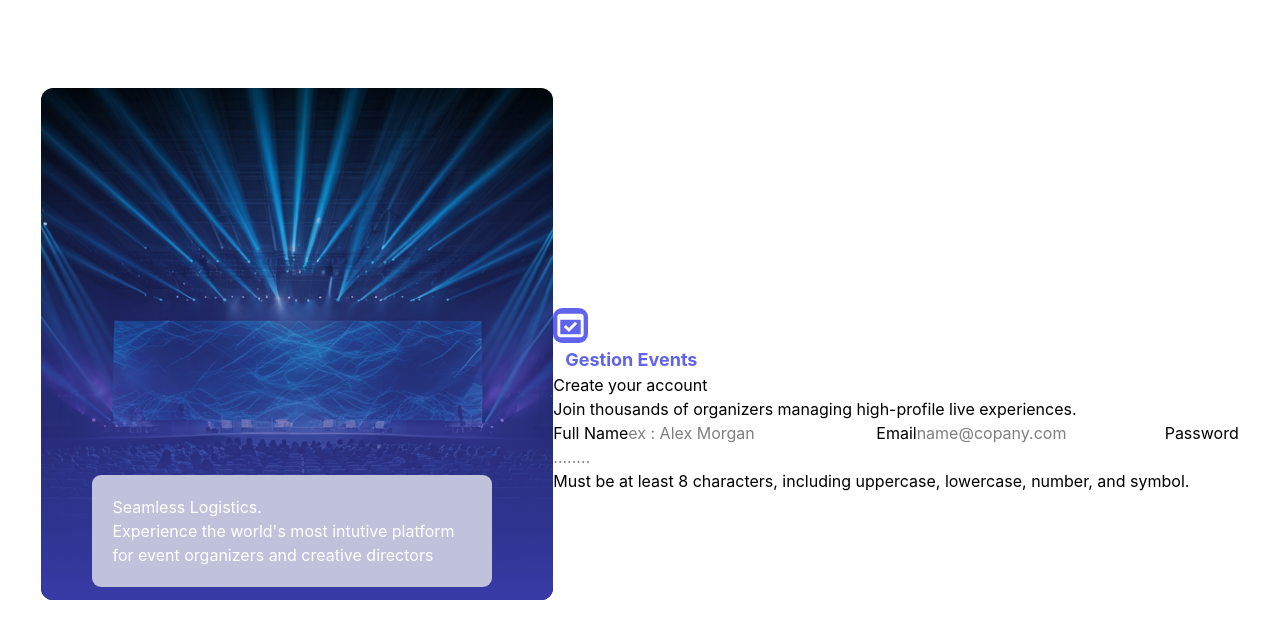
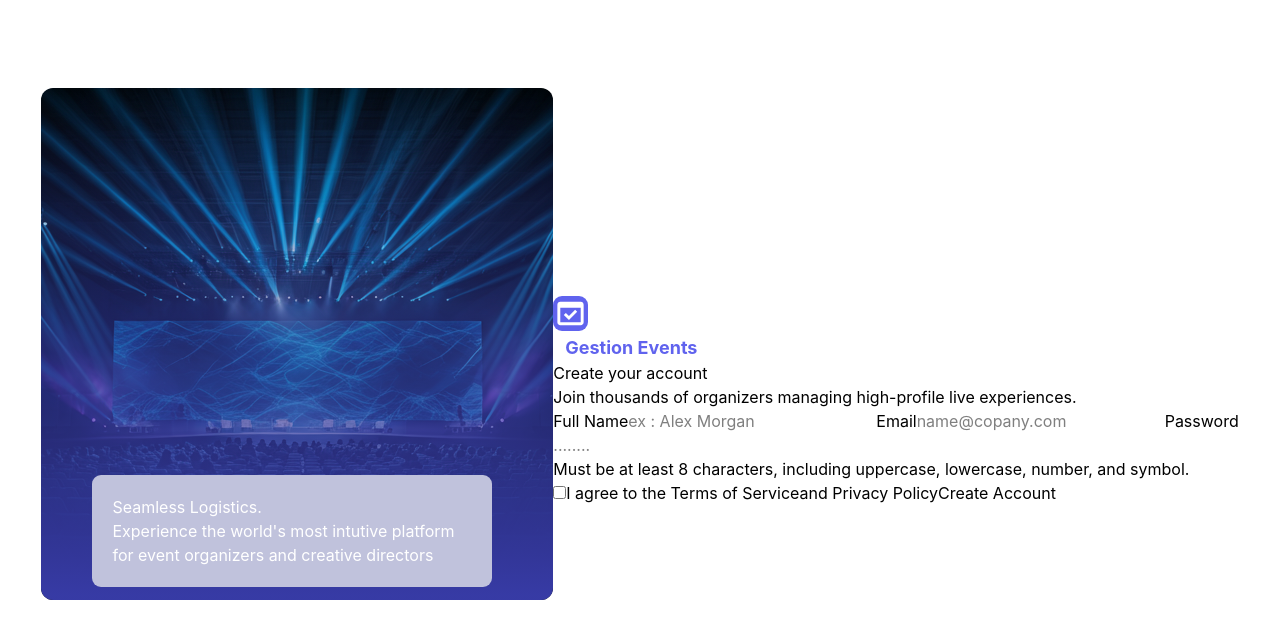
Before and after one commit to doudaoud/gestion-events, a React (Vite) app in the folder client/: page /signUp in a window 1280 px wide. Shown: the top 638 px of the page. Built offline with nearby package versions, Linux system fonts and the light colour scheme.

Commit message:
feat: enhance Signup component; add form submission handling and terms agreement checkbox

```diff
--- a/client/src/pages/Signup.tsx
+++ b/client/src/pages/Signup.tsx
@@ -95,7 +95,7 @@ export default function Signup(): React.ReactNode {
           <p>
             Join thousands of organizers managing high-profile live experiences.
           </p>
-          <form className="signup-form">
+          <form className="signup-form" onSubmit={(e) => e.preventDefault()}>
             <label htmlFor="Full Name">Full Name</label>
             <input type="text" id="Full Name" placeholder="ex : Alex Morgan " />
             <label htmlFor="Email">Email</label>
@@ -113,6 +113,10 @@ export default function Signup(): React.ReactNode {
                 number, and symbol.
               </p>
             </div>
+            <input type="checkbox" />I agree to the{" "}
+            <a href="">Terms of Service</a>
+            and <a href="">Privacy Policy</a>
+            <input type="submit" value="Create Account" />
           </form>
         </div>
       </div>
```
